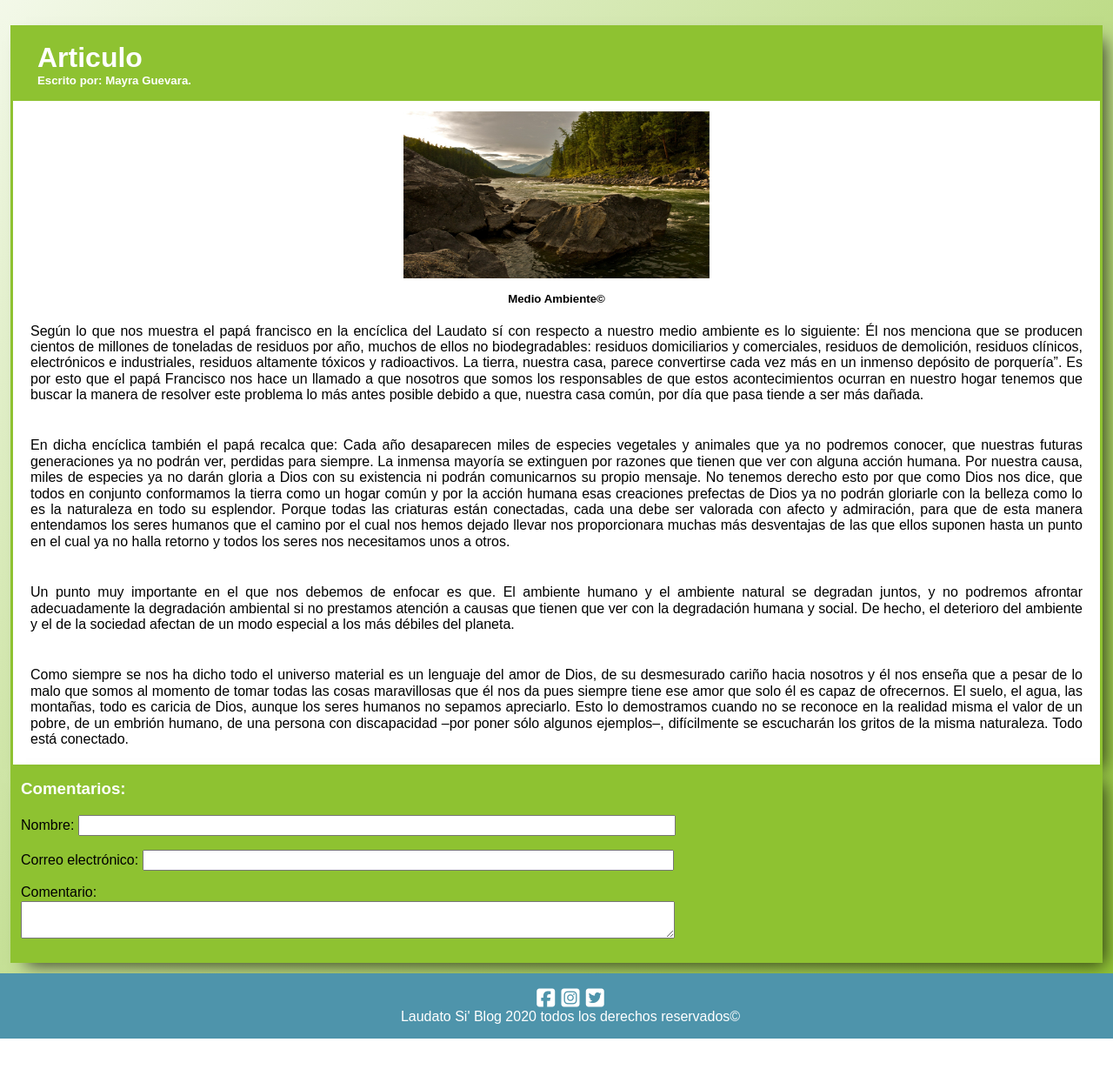
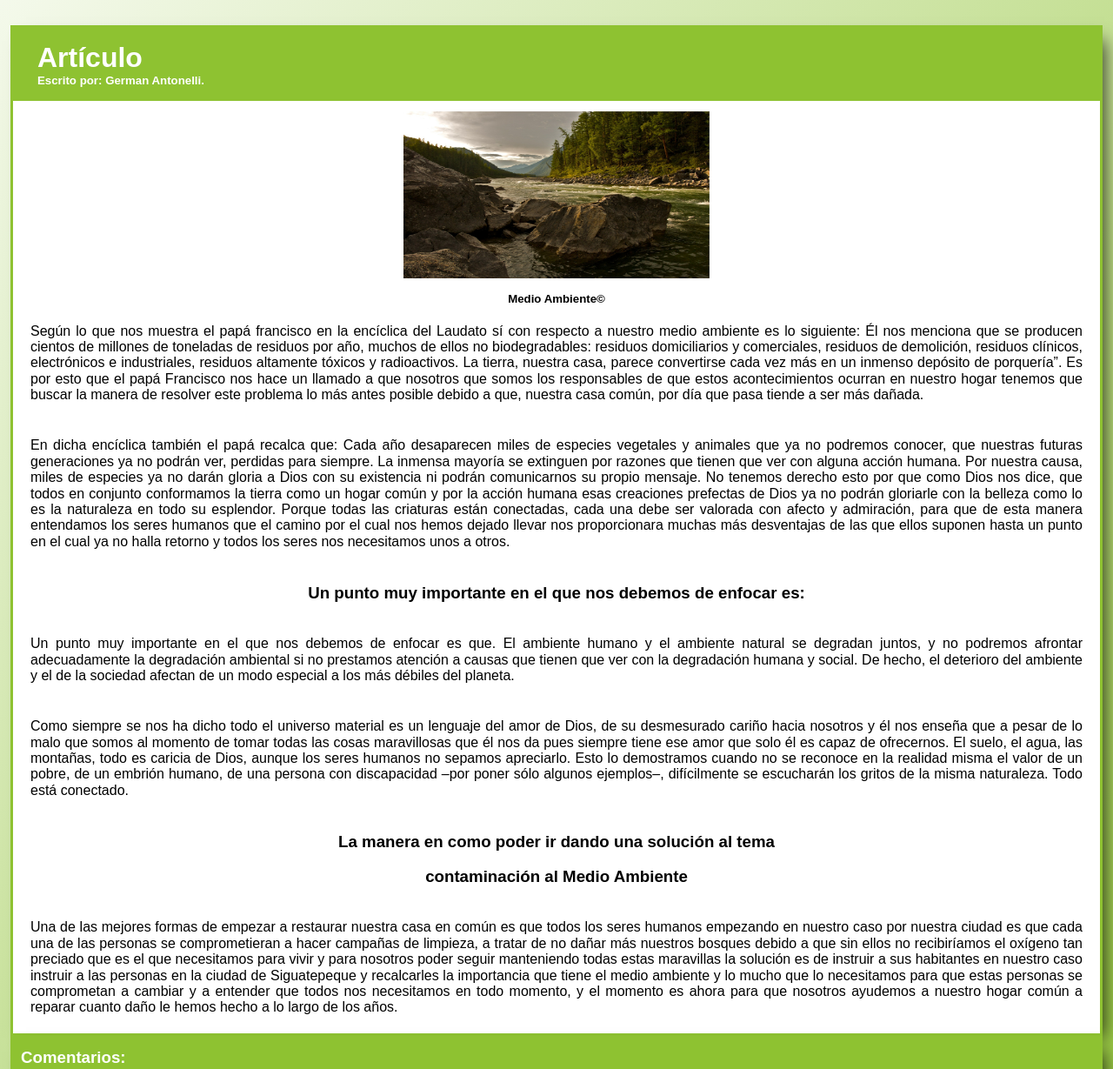
Before and after one commit to ProyectoPortalesWebIIParcial/Laudato-Si-Blog, a plain HTML site: page Articulos/german_articulo_1.html in a window 1280 px wide. Shown: the part 296-1525 px from the top of the page at 87% size. Before the commit the page ends 1490 px from the top, so only its background shows below. Drawn offline with Linux system fonts and the light colour scheme.

Commit message:
Se hizo una corrección en la parte de artículo y primer artículo terminado
Signed-off-by: German Antonelli <antonellidavid365@gmail.com>

```diff
--- a/Articulos/german_articulo_1.html
+++ b/Articulos/german_articulo_1.html
@@ -31,8 +31,8 @@
     <main class="main-content">
       <article >
         <div class="title">
-          <h1>Articulo</h1>
-          <h5>Escrito por: Mayra Guevara.</h5>
+          <h1>Artículo</h1>
+          <h5>Escrito por: German Antonelli.</h5>
         </div>
        <div>
         <img src="../img/medio-ambiente.jpg" alt="imagen de prueba" />
@@ -61,7 +61,7 @@
             proporcionara muchas más desventajas de las que ellos suponen hasta un punto en el cual ya no halla retorno y
             todos los seres nos necesitamos unos a otros.
         </p>
-
+        <h3>Un punto muy importante en el que nos debemos de enfocar es:</h3>
         <p>
             Un punto muy importante en el que nos debemos de enfocar es que. El ambiente humano y el ambiente natural se
             degradan juntos, y no podremos afrontar adecuadamente la degradación ambiental si no prestamos atención a
@@ -77,6 +77,19 @@
             cuando no se reconoce en la realidad misma el valor de un pobre, de un embrión humano, de una persona con
             discapacidad –por poner sólo algunos ejemplos–, difícilmente se escucharán los gritos de la misma naturaleza.
             Todo está conectado.
+        </p>
+
+        <h3>La manera en como poder ir dando una solución al tema </h3>
+                  <h3>contaminación al Medio Ambiente</h3>
+        <p>
+            Una de las mejores formas de empezar a restaurar nuestra casa en común es que todos los seres humanos empezando
+            en nuestro caso por nuestra ciudad es que cada una de las personas se comprometieran a hacer campañas de limpieza,
+            a tratar de no dañar más nuestros bosques debido a que sin ellos no recibiríamos el oxígeno tan preciado que es el
+            que necesitamos para vivir y para nosotros poder seguir manteniendo todas estas maravillas la solución es de instruir
+            a sus habitantes en nuestro caso instruir a las personas en la ciudad de Siguatepeque y recalcarles la importancia que
+            tiene el medio ambiente y lo mucho que lo necesitamos para que estas personas se comprometan a cambiar y a entender que
+            todos nos necesitamos en todo momento, y el momento es ahora para que nosotros ayudemos a nuestro hogar común a reparar
+            cuanto daño le hemos hecho a lo largo de los años.
         </p>
 
       </article>
```
